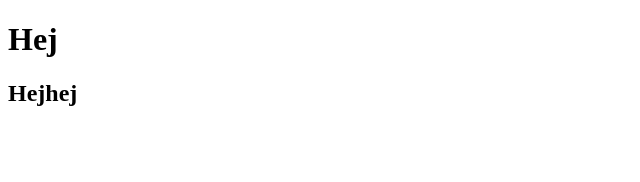
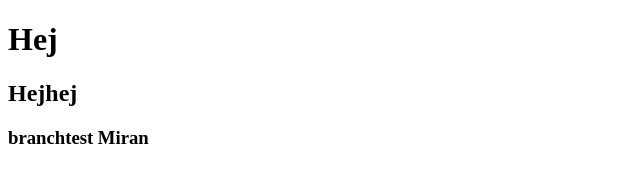
Before and after one commit to michelaslan/ovningsuppgift, a plain HTML site: page index.html in a window 1280 px wide. Shown: the whole page, without its empty margins (0-640 px from the left). Drawn offline with Linux system fonts and the light colour scheme.

Commit message:
miranbranchtest

```diff
--- a/gitcollab.css
+++ b/gitcollab.css
@@ -1,5 +1,5 @@
 body {
     background-color: black;
     height: 5px;
-
+    letter-spacing: 5mm;
 }
--- a/index.html
+++ b/index.html
@@ -8,5 +8,6 @@
 <body>
     <h1>Hej</h1>
     <h2>Hejhej</h2>
+    <h3>branchtest Miran</h3>
 </body>
 </html>
```
